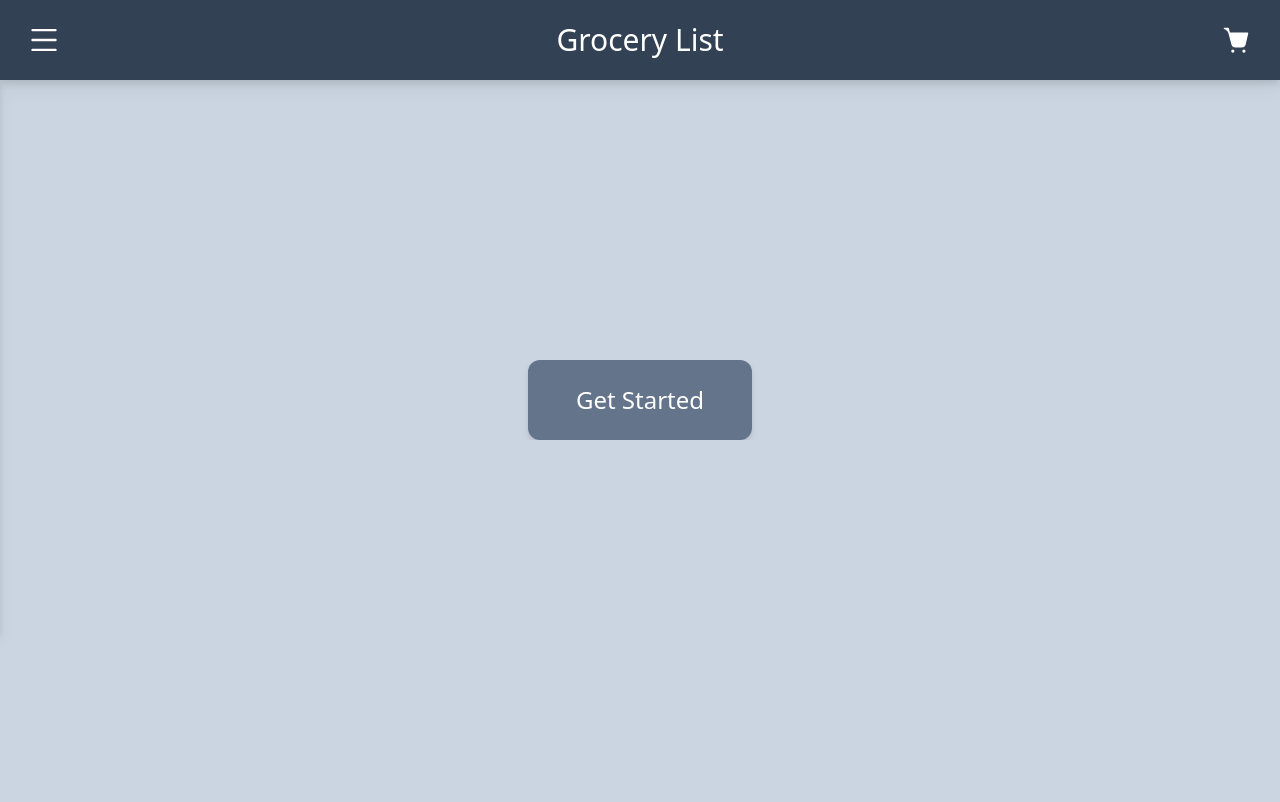
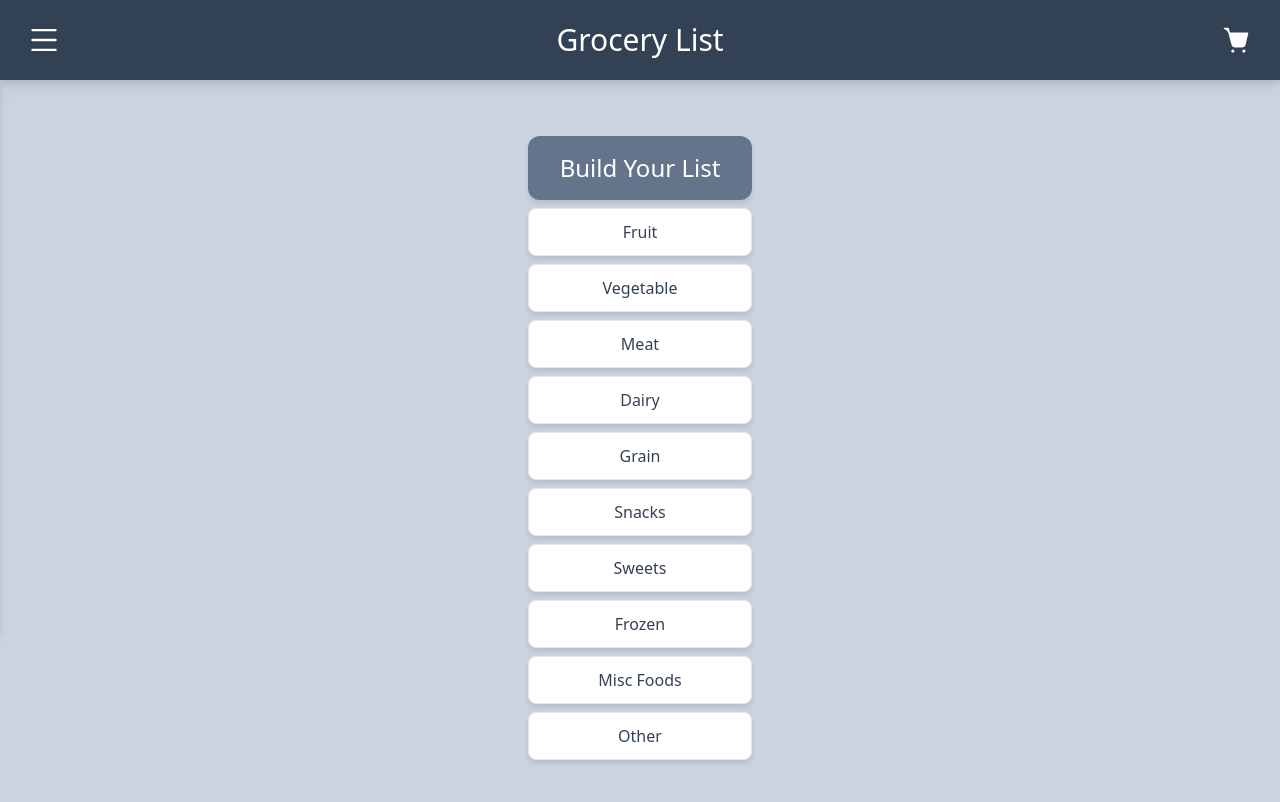
Before and after one commit to bsz90/grocery_list, a React (Create React App) app: page / in a window 1280 px wide. Shown: the top 802 px of the page. Built offline with nearby package versions, Linux system fonts and the light colour scheme.

Commit message:
Refactor layout to unify design elements in Landing and Items page
Removed unnecessary clicks in main landing to streamline UX. Fixed Add to Cart button to bottom so main action is always visible.

```diff
--- a/src/App.tsx
+++ b/src/App.tsx
@@ -19,7 +19,7 @@ function App() {
   });
 
   return (
-    <div className="h-screen w-full">
+    <div className="flex h-screen w-full flex-col items-center justify-items-stretch">
       <Header
         cart={cart}
         setCart={setCart}
@@ -27,16 +27,9 @@ function App() {
         unsavedCartChanges={unsavedCartChanges}
         setDisplayDiscardCartChanges={setDisplayDiscardCartChanges}
       />
-      <div className="flex h-auto w-full flex-col items-center justify-center gap-4">
       {(() => {
-          if (
-            pageState === "landing" ||
-            pageState === "continue" ||
-            pageState === "home"
-          ) {
-            return (
-              <Landing pageState={pageState} setPageState={setPageState} />
-            );
+        if (pageState === "landing" || pageState === "continue") {
+          return <Landing pageState={pageState} setPageState={setPageState} />;
         }
         if (pageState === "cart") {
           return <Cart cart={cart} setCart={setCart} />;
@@ -52,7 +45,6 @@ function App() {
           />
         );
       })()}
-      </div>
       <ConfirmDiscardCartChanges
         setPageState={setPageState}
         displayDiscardCartChanges={displayDiscardCartChanges}
--- a/src/Header.tsx
+++ b/src/Header.tsx
@@ -45,7 +45,7 @@ export const Header = ({
 
   return (
     <>
-      <div className="sticky top-0 z-20 flex h-20 w-full items-center justify-between bg-slate-700 px-4 drop-shadow-lg">
+      <div className="flex h-20 w-full shrink-0 items-center justify-between bg-slate-700 px-4 drop-shadow-lg">
         <div className="flex h-14 w-14 flex-col items-start justify-start">
           <button
             className="flex h-14 w-14 flex-none grow items-center justify-center"
@@ -153,7 +153,7 @@ export const Header = ({
         </div>
         <div
           className="flex h-full w-full items-center justify-center"
-          onClick={() => setPageState("home")}
+          onClick={() => setPageState("landing")}
         >
           <h1 className="text-3xl text-white">Grocery List</h1>
         </div>
@@ -176,7 +176,7 @@ export const Header = ({
         </button>
       </div>
       <div
-        className="relative box-border h-full w-full flex-none transition-all"
+        className="absolute box-border h-full w-full flex-none transition-all"
         style={{
           backgroundColor: dropdownIsOpen ? "black" : "none",
           opacity: dropdownIsOpen ? "0.3" : 0,
--- a/src/Items.tsx
+++ b/src/Items.tsx
@@ -131,16 +131,16 @@ export const Items = ({
   );
 
   return (
-    <div className="absolute top-0 flex w-full flex-col items-center justify-center gap-4 py-4">
-      <div className="w-3/4 overflow-hidden rounded-xl drop-shadow-lg">
-        <div className="mt-24 flex h-16 flex-col items-center justify-center rounded-t-xl bg-slate-500 text-white">
+    <>
+      <div className="my-14 w-3/4 overflow-hidden rounded-xl drop-shadow-lg">
+        <div className="flex h-16 flex-col items-center justify-center rounded-t-xl bg-slate-500 text-white">
           <h1 className="text-xl capitalize">{pageState}</h1>
         </div>
-        <div className="flex w-full flex-col gap-[1px]">
+        <div className="flex h-full w-full flex-col gap-[1px] overflow-x-hidden overflow-y-scroll rounded-b-xl">
           {itemsToAdd.map(({ name, type, total, notes, checked }, id) => {
             return (
               <div
-                className="flex h-full w-full flex-col items-center justify-center bg-white"
+                className="flex h-full w-full flex-col items-center justify-center bg-white pr-2"
                 key={id}
               >
                 <div className="flex h-16 w-full flex-none justify-between">
@@ -335,7 +335,7 @@ export const Items = ({
           })}
         </div>
       </div>
-      <div className="flex h-16 w-full grow flex-row items-center justify-center">
+      <div className="flex h-16 w-full grow flex-row items-center justify-center pt-8 pb-20">
         <ConfirmDiscardNotesChanges
           displayDiscardNotesChanges={displayDiscardNotesChanges}
           setDisplayDiscardNotesChanges={setDisplayDiscardNotesChanges}
@@ -352,6 +352,6 @@ export const Items = ({
           handleConfirmCartChange={handleConfirmCartChange}
         />
       </div>
-    </div>
+    </>
   );
 };
--- a/src/Landing.tsx
+++ b/src/Landing.tsx
@@ -1,4 +1,4 @@
-import { Dispatch, SetStateAction, useState } from "react";
+import { Dispatch, SetStateAction } from "react";
 import { categories } from "./constants";
 
 export const Landing = ({
@@ -8,50 +8,12 @@ export const Landing = ({
   pageState: string;
   setPageState: Dispatch<SetStateAction<string>>;
 }) => {
-  const [landingOpenState, setLandingOpenState] = useState(
-    pageState === "landing" ? false : true
-  );
-
-  function heading() {
-    switch (pageState) {
-      case "landing": {
-        if (landingOpenState) {
-          return "Build Your List";
-        }
-        return "Get Started";
-      }
-      case "home":
-        return "Build Your List";
-      case "continue":
-        return "Choose Another Category";
-      default:
-        throw new Error();
-    }
-  }
-  // pageState === "landing"
-  //   ? landingOpenState
-  //     ? "Build Your List"
-  //     : "Get Started"
-  //   : pageState === "continue"
-  //   ? "Choose Another Category" :
-  //   : "Build Your List";
-
   return (
-    <div className="absolute top-0 flex h-screen w-full flex-col items-center justify-center">
-      <div
-        className="flex w-full flex-col items-center justify-start gap-2 overflow-hidden"
-        style={{
-          height: landingOpenState ? "650px" : "80px",
-          transition: "height .3s ease-out",
-        }}
-      >
-        <button
-          className="flex h-20 w-56 flex-none items-center justify-center rounded-xl bg-slate-500 py-4 drop-shadow-md"
-          onClick={() => setLandingOpenState((prev) => !prev)}
-          disabled={pageState !== "landing"}
-        >
-          <h1 className=" text-2xl text-white">{heading()}</h1>
-        </button>
+    <div className="flex h-full w-full flex-col items-center pt-14">
+      <div className="flex h-[650px] w-full flex-col items-center justify-start gap-2 overflow-hidden">
+        <div className="flex h-16 w-56 flex-none items-center justify-center rounded-xl bg-slate-500 py-4 drop-shadow-md">
+          <h1 className="text-2xl text-white">Build Your List</h1>
+        </div>
         {categories.map(({ type }, id) => {
           return (
             <button
```
Lines whose indentation alone changed are shown as unchanged.
